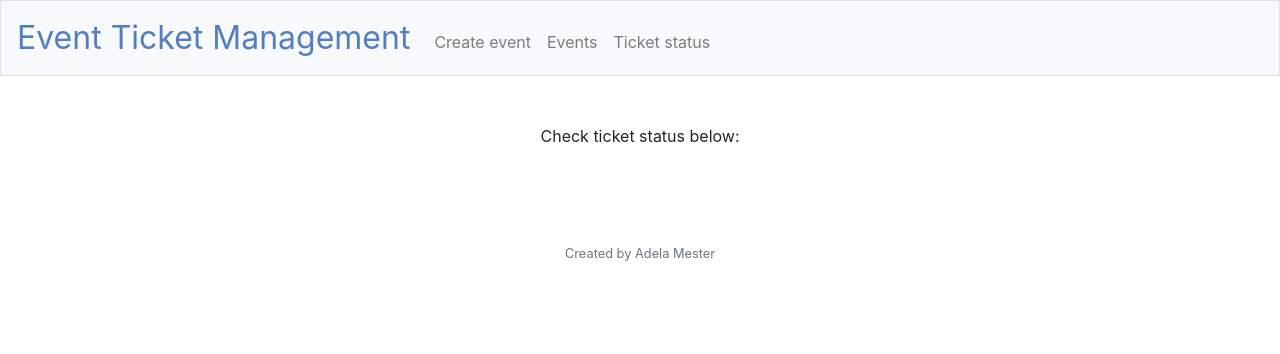
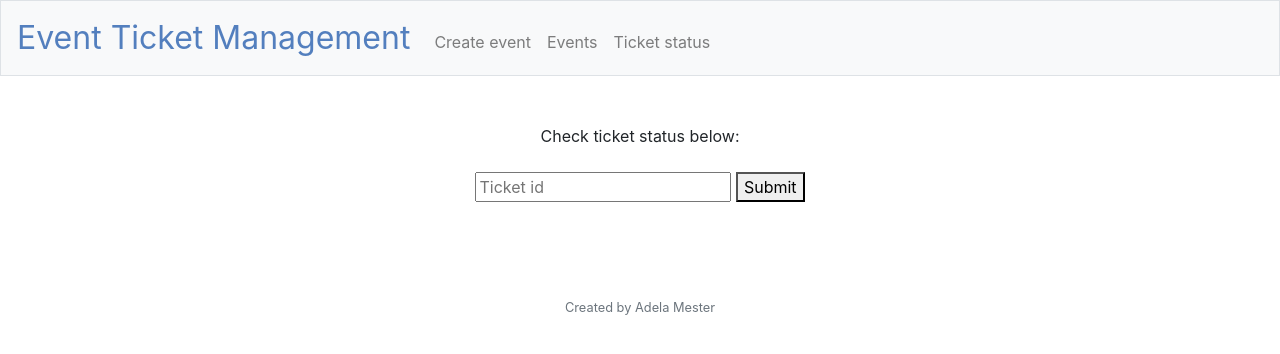
Before and after one commit to AdelaMester/EVENTS, a Flask app: page /ticket_status in a window 1280 px wide. Shown: the top 354 px of the page. Run offline with Flask 2, Linux system fonts and the light colour scheme.

Commit message:
Created template for Ticket status

```diff
--- a/templates/ticket_status.html
+++ b/templates/ticket_status.html
@@ -6,5 +6,11 @@
 {% block main %}
 
    Check ticket status below:
+    <br>
+    <br>
+   <form action="ticket_status" method="POST">
+       <input type="number" placeholder="Ticket id" name="tickets">
+       <button type="submit">Submit</button>
+   </form>
 
 {% endblock %}
```
